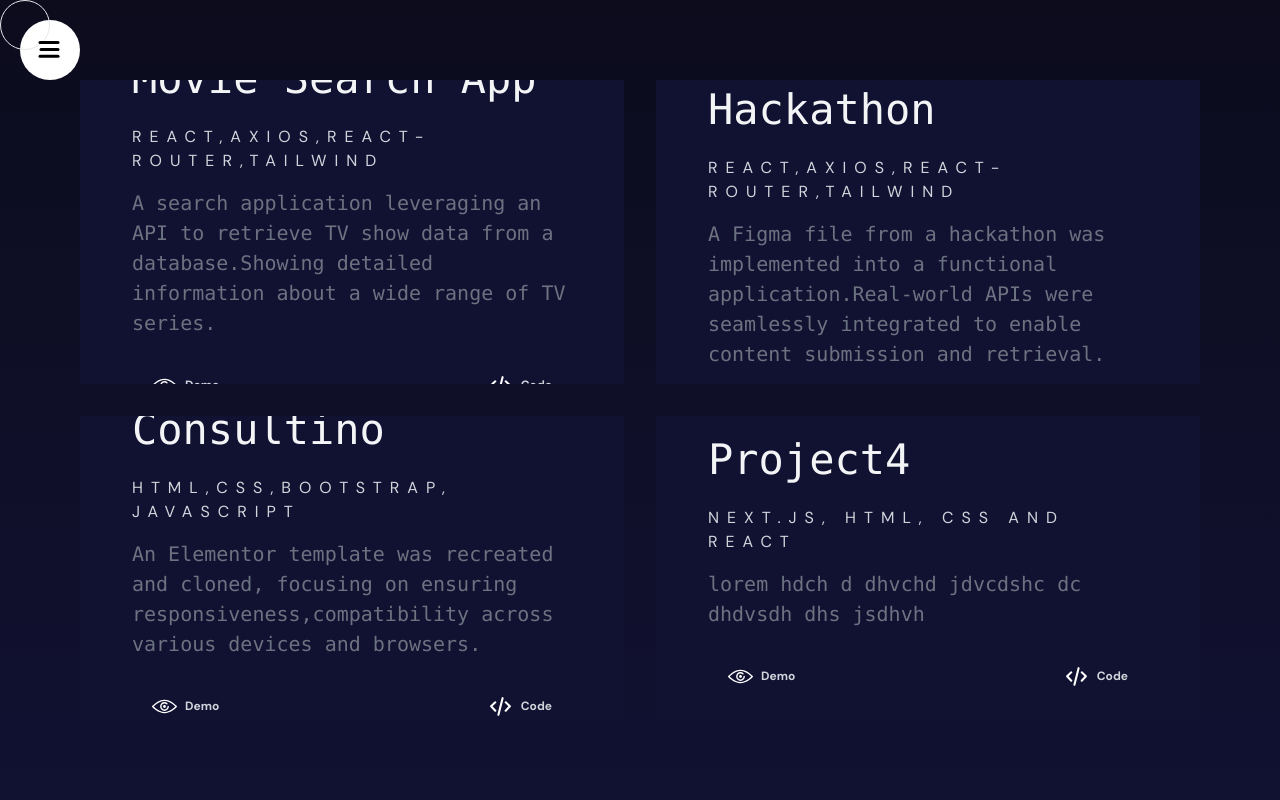
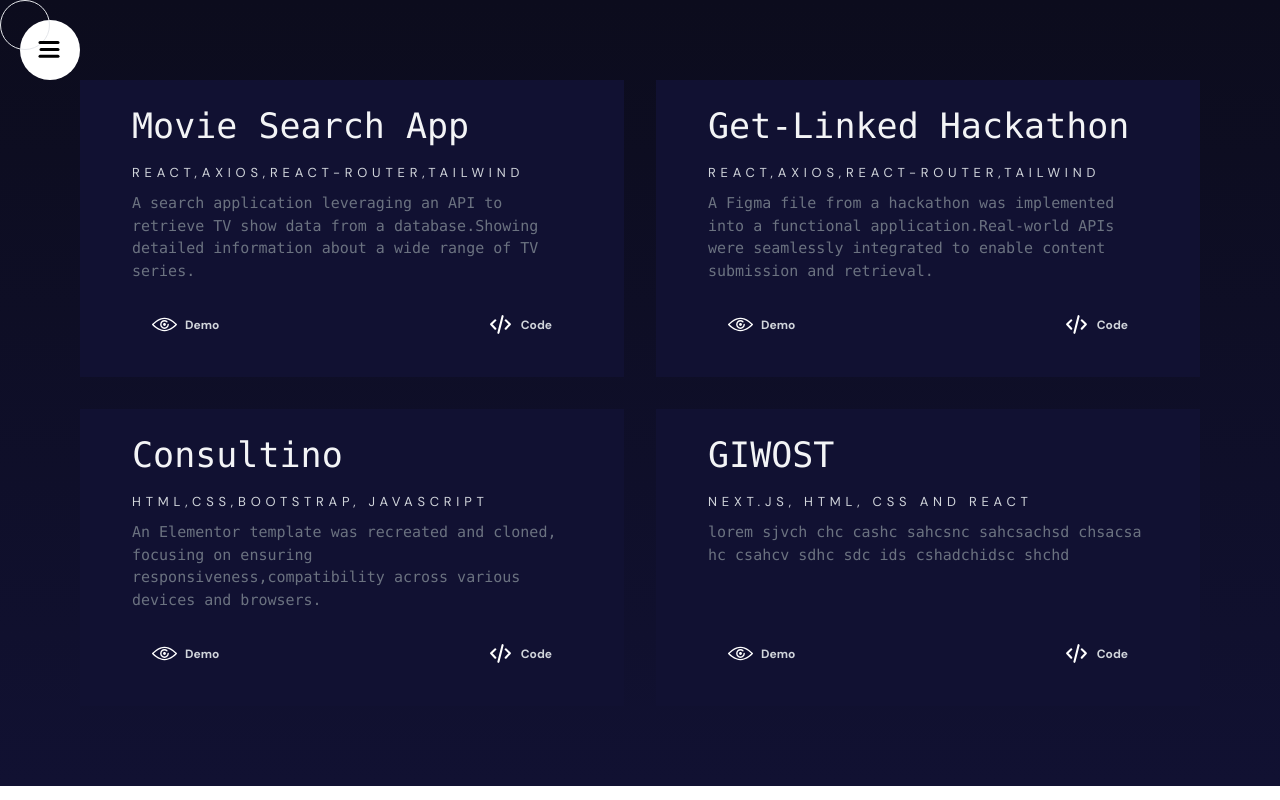
Before and after one commit to Yray-6/myPortfolio, a React (Vite) app: page /Portfolio in a window 1280 px wide. Built offline with nearby package versions, Linux system fonts and the light colour scheme.

Commit message:
fixed responsiveness

```diff
--- a/src/components/Portfolio.jsx
+++ b/src/components/Portfolio.jsx
@@ -44,16 +44,16 @@ const items = [
   },
   {
     id: 4,
-    title: "Project4",
-    description: "lorem hdch d dhvchd jdvcdshc dc dhdvsdh dhs jsdhvh",
+    title: "GIWOST",
+    description: "lorem sjvch chc cashc sahcsnc sahcsachsd chsacsa hc csahcv sdhc sdc ids cshadchidsc shchd",
     technologies: "NEXT.JS, HTML, CSS AND REACT",
   },
 ];
 
 export default function Portfolio() {
   return (
-    <div className="md:h-screen bg-gradient-to-b from-bgs to to-bgs1 max-[390px]:pt-16">
-      <motion.div initial="initial" animate="animate" className="relative  grid gap-8 lg:p-20 p-5 lg:grid-cols-2 lg:h-screen ">
+    <div className=" bg-gradient-to-b from-bgs to to-bgs1 max-[900px]:pt-16">
+      <motion.div initial="initial" animate="animate" className="relative  grid gap-8 lg:p-20 p-5 lg:grid-cols-2 ">
       {items.map((item) => (
         <SingleChild item={item} key={item.id} />
       ))}
@@ -66,18 +66,18 @@ export default function Portfolio() {
 function SingleChild({ item }) {
   return (
     <motion.div
-      className="flex justify-center items-center  overflow-hidden w-full h-full dark:bg-gradient-to-b dark:from-white bg-bgs1 dark:to-gray-300 lg:py-9 py-4 px-3"
+      className="flex justify-center   overflow-hidden w-full dark:bg-gradient-to-b dark:from-white bg-bgs1 dark:to-gray-300 lg:py-5 py-4 px-3"
       whileHover={{ scale: 1.05 }}
       transition={{ duration: 0.3 }}
       variants={textVariant}
     >
-      <div className=" max-w-[1366px] h-[100%] lg:justify-center flex flex-col lg:flex-row  lg:px-10  lg:gap-[10px] gap-[10px] lg:m-auto items-center">
-        <motion.div className=" flex flex-col lg:gap-[15px] gap-[15px] lg:text-left text-center">
-          <p className="lg:text-[42px] text-[26px] max-[390px]:text-[20px] text-gray-100">
+      <div className=" max-w-[1366px]  lg:justify-center flex flex-col lg:flex-row  lg:px-10  lg:gap-[10px] gap-[10px] ">
+        <motion.div className=" flex flex-col lg:gap-[10px] gap-[15px] lg:text-left text-center">
+          <p className="xl:text-[35px] lg:text-[28px] text-[26px] max-[390px]:text-[20px] text-gray-100">
             <code>{item.title}</code>
           </p>
-          <p className="text-gray-300 lg:tracking-[0.5rem] max-[390px]:text-[12px] tracking-[0.4rem]">{item.technologies}</p>
-          <p className=" text-gray-500 lg:block hidden dark:text-bgs text-[20px] ">
+          <p className="text-gray-300 lg:tracking-[0.3rem] max-[390px]:text-[12px] lg:text-[13px] tracking-[0.4rem]">{item.technologies}</p>
+          <p className=" text-gray-500 lg:block hidden dark:text-bgs text-[15px] lg:min-h-[130px] xl:min-h-[90px]">
             <code>{item.description}</code>
           </p>
           <div className="flex flex-row justify-between px-5">
```
